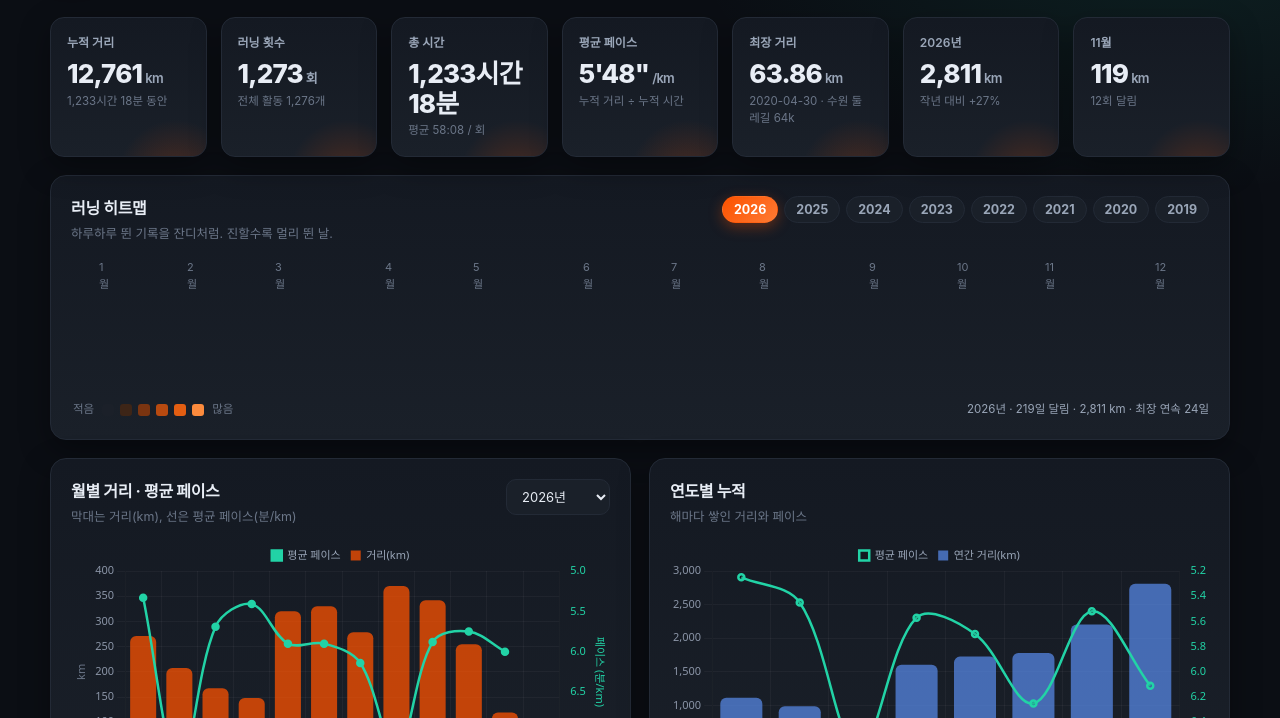
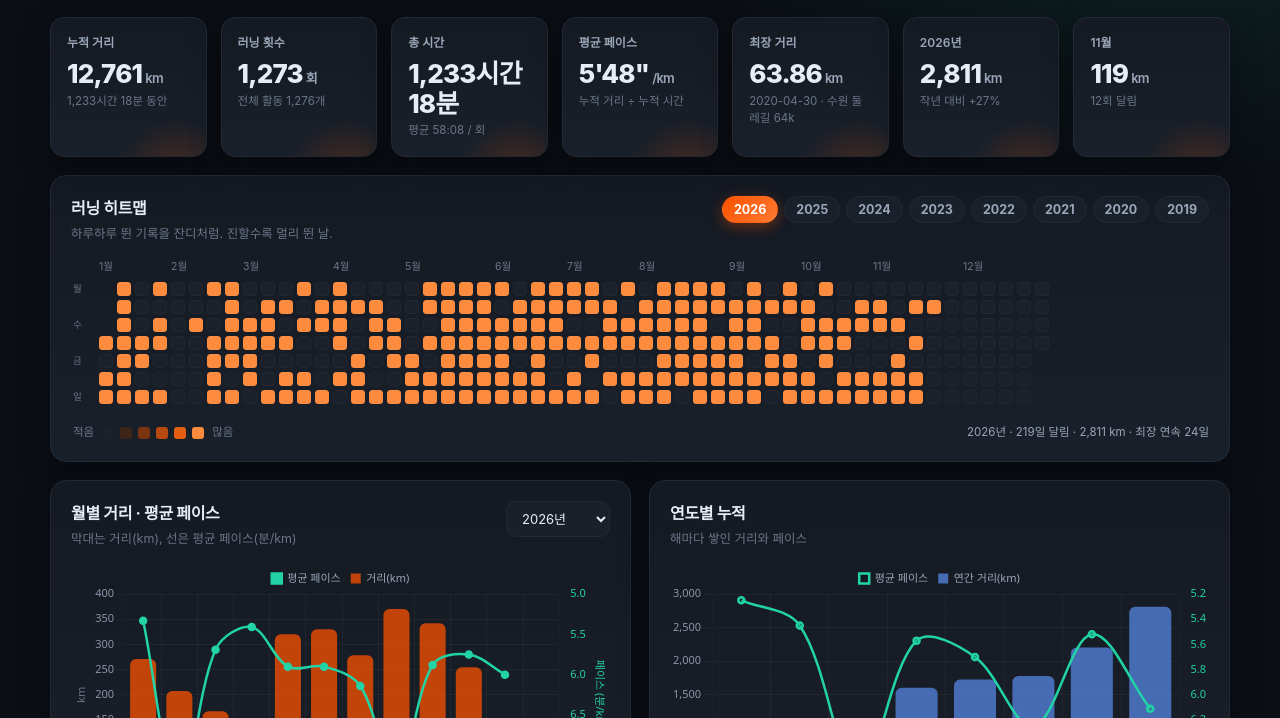
Before and after one commit to hongsy41-netizen/running-dashboard, a plain HTML site: page index.html in a window 1280 px wide. Shown: the part 82-800 px from the top of the page. Drawn offline with nearby package versions, Linux system fonts and the light colour scheme.

Commit message:
fix: 히트맵 레이아웃(주 단위 그리드가 가로로 늘어나던 문제)

```diff
--- a/assets/style.css
+++ b/assets/style.css
@@ -110,9 +110,9 @@ main{padding:22px 0 40px; display:flex; flex-direction:column; gap:18px}
   box-shadow:0 4px 14px rgba(252,82,0,.35);
 }
 .heatmap-scroll{overflow-x:auto; padding-bottom:6px; scrollbar-width:thin}
-.heatmap{display:flex; gap:4px; min-width:max-content; padding:2px}
-.hm-months{display:flex; gap:4px; margin-bottom:6px; padding-left:26px}
-.hm-month{font-size:11px; color:var(--text-faint)}
+.heatmap{display:inline-block; min-width:max-content; padding:2px}
+.hm-months{display:flex; margin-bottom:6px; padding-left:26px}
+.hm-month{font-size:10.5px; color:var(--text-faint); white-space:nowrap; overflow:visible}
 .hm-body{display:flex; gap:4px}
 .hm-daylabels{display:flex; flex-direction:column; gap:4px; width:22px; flex:0 0 auto}
 .hm-daylabels span{height:14px; font-size:9.5px; color:var(--text-faint); line-height:14px}
```
Also changed, not shown: index.html (+2 -2 lines).
